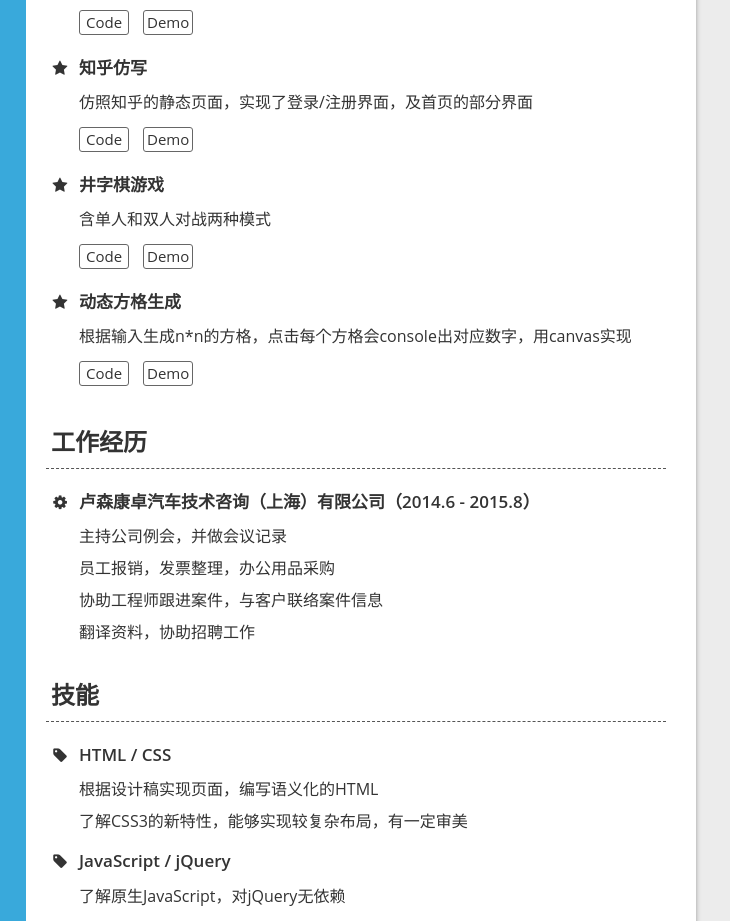
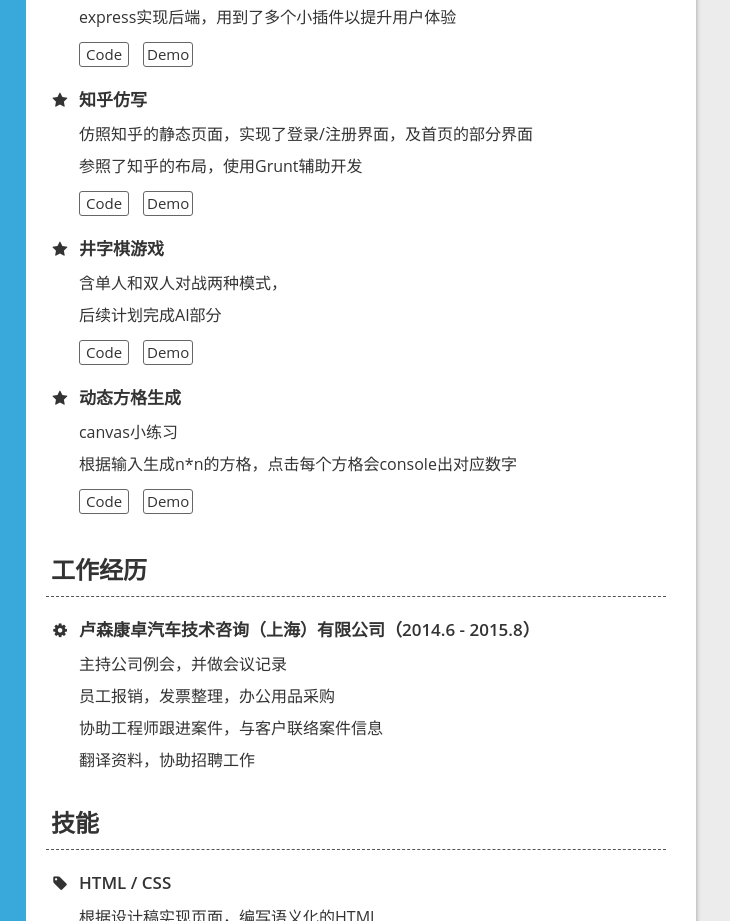
Before and after one commit to seed-fe/resume, a plain HTML site: page resume.html in a window 1280 px wide. Shown: the part 190-1111 px from the top of the page, 432-1162 px from the left. Drawn offline with Linux system fonts and the light colour scheme.

Commit message:
update html

```diff
--- a/resume.html
+++ b/resume.html
@@ -47,7 +47,8 @@
         <dl class="main-item">
           <i class="fa fa-star"></i><dt>短时信息存储</dt>
           <dd>
-            <p>一个简易的信息存储平台,支持多终端使用express实现</p>
+            <p>一个简易的信息存储平台，支持多终端使用</p>
+            <p>express实现后端，用到了多个小插件以提升用户体验</p>
             <p>
               <a href="" class="main-item-link" target="_blank">Code</a>
               <a href="" class="main-item-link" target="_blank">Demo</a>
@@ -56,7 +57,7 @@
           <i class="fa fa-star"></i><dt>知乎仿写</dt>
           <dd>
             <p>仿照知乎的静态页面，实现了登录/注册界面，及首页的部分界面</p>
-            <p></p>
+            <p>参照了知乎的布局，使用Grunt辅助开发</p>
             <p>
               <a href="https://github.com/vickymin/zhihu" class="main-item-link" target="_blank">Code</a>
               <a href="http://minjiepei.com/zhihu" class="main-item-link" target="_blank">Demo</a>
@@ -64,7 +65,8 @@
           </dd>
           <i class="fa fa-star"></i><dt>井字棋游戏</dt>
           <dd>
-            <p>含单人和双人对战两种模式</p>
+            <p>含单人和双人对战两种模式，</p>
+            <p>后续计划完成AI部分</p>
             <p>
               <a href="https://github.com/vickymin/tictactoe" class="main-item-link" target="_blank">Code</a>
               <a href="http://minjiepei.com/tictactoe" class="main-item-link" target="_blank">Demo</a>
@@ -72,7 +74,8 @@
           </dd>
           <i class="fa fa-star"></i><dt>动态方格生成</dt>
           <dd>
-            <p>根据输入生成n*n的方格，点击每个方格会console出对应数字，用canvas实现</p>
+            <p>canvas小练习</p>
+            <p>根据输入生成n*n的方格，点击每个方格会console出对应数字</p>
             <p>
               <a href="https://github.com/vickymin/js-projects/tree/vickymin/101-clickable-grid" class="main-item-link" target="_blank">Code</a>
               <a href="http://minjiepei.com/js-projects/101-clickable-grid/" class="main-item-link" target="_blank">Demo</a>
@@ -94,9 +97,9 @@
         <i class="fa fa-tag"></i><dt>HTML / CSS</dt>
         <dd>
           <p>根据设计稿实现页面，编写语义化的HTML</p>
-          <p>了解CSS3的新特性，能够实现较复杂布局，有一定审美</p>
+          <p>能够实现较复杂布局，有一定审美，了解Sass</p>
         </dd>
-        <i class="fa fa-tag"></i><dt>JavaScript / jQuery</dt>
+        <i class="fa fa-tag"></i><dt>JavaScript</dt>
         <dd>
           <p>了解原生JavaScript，对jQuery无依赖</p>
         </dd>
@@ -105,6 +108,7 @@
           <p>熟悉基本的git操作，日常使用Atom+Chrome</p>
           <p>会使用Grunt辅助开发</p>
           <p>会使用Photoshop进行切图</p>
+          <p>略懂Java和Python</p>
         </dd>
       </dl>
     </div>
```
